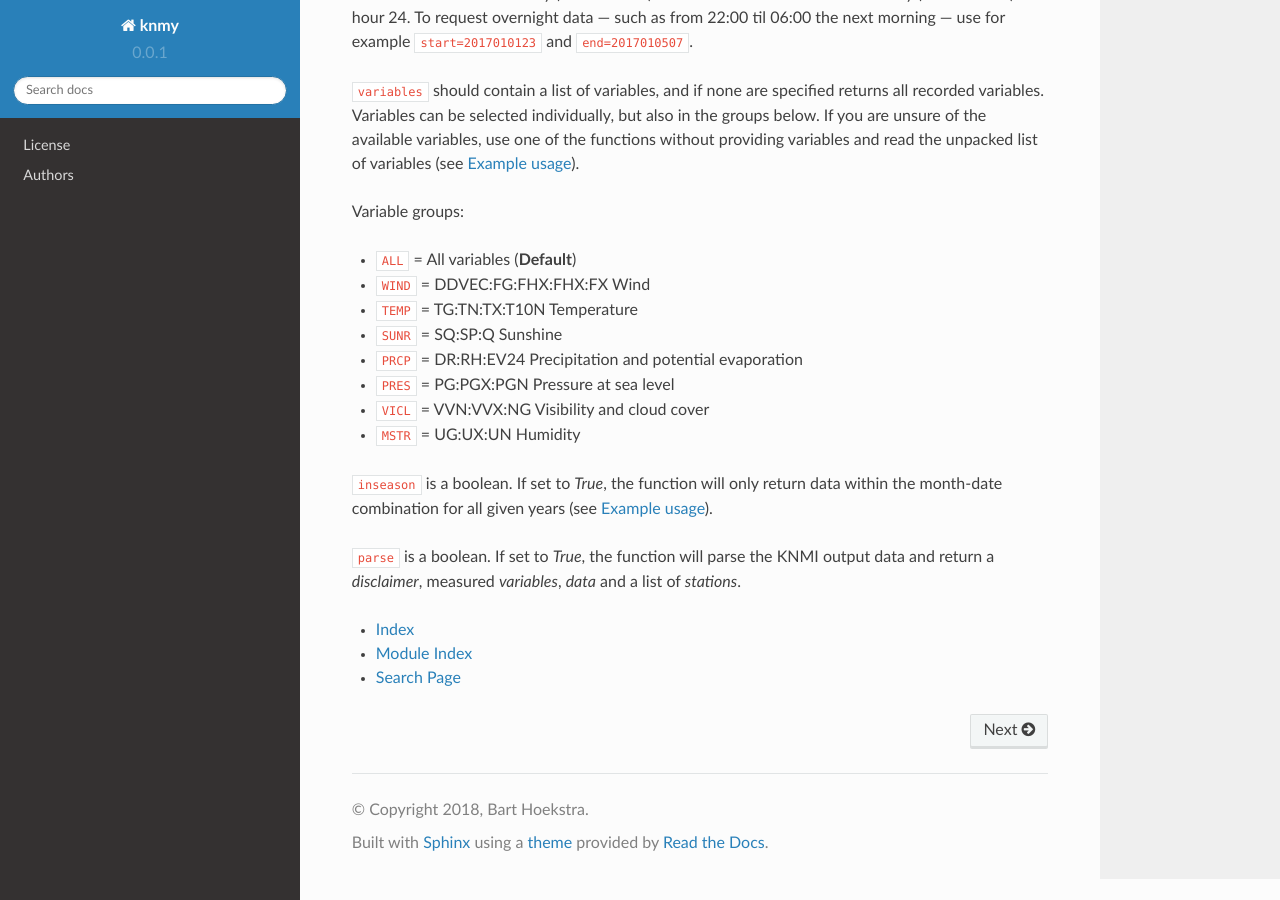
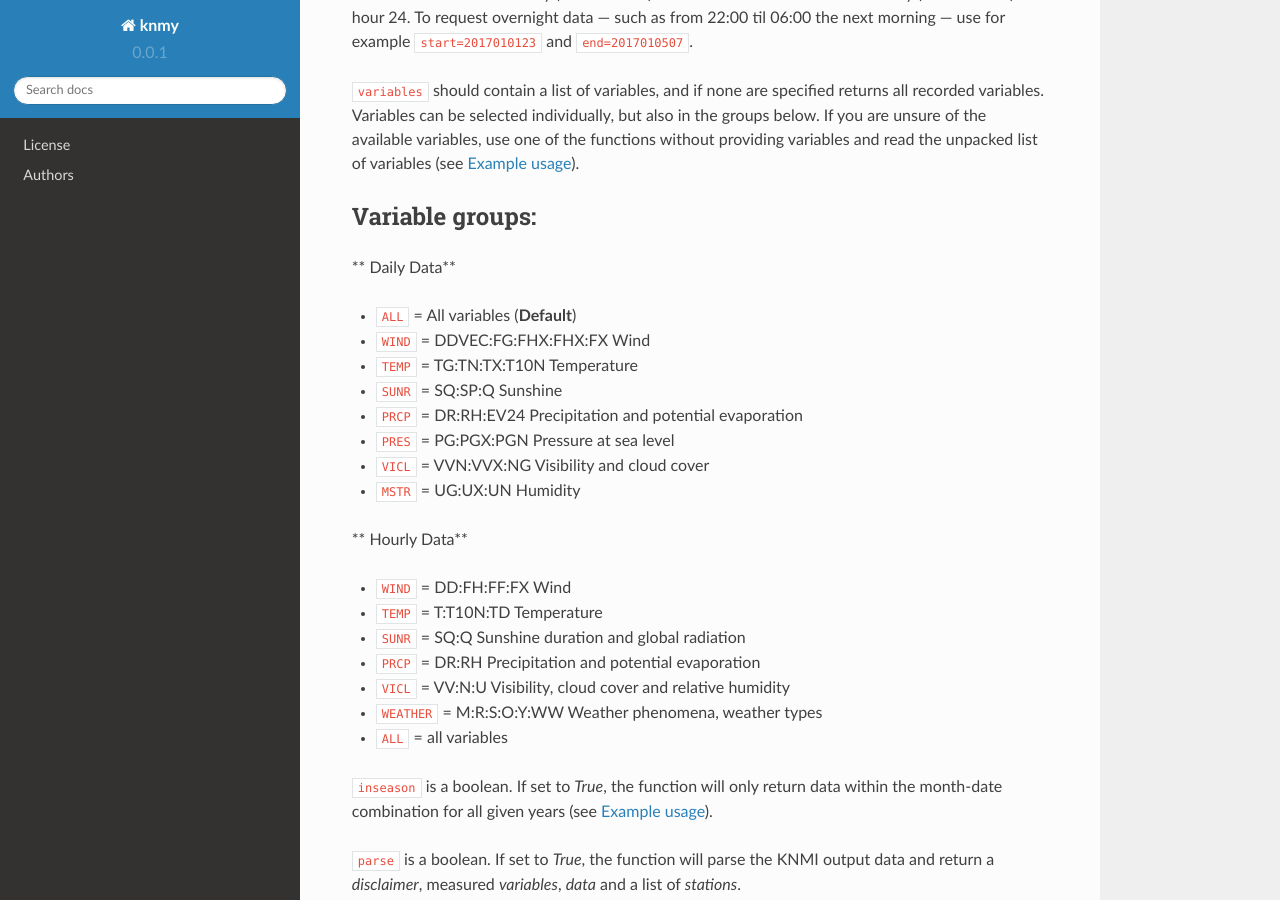
Before and after one commit to barthoekstra/knmy, a Sphinx documentation site: the page built from docs/source/index.rst, in a window 1280 px wide and 900 px high, scrolled down 1410 px. Built offline with Sphinx 7.4.7 and the Read the Docs theme 2.0.0, drawn with Linux system fonts in a browser that asks for light colours; pages that are not in the unit, such as notebooks, are missing from menus.

Commit message:
Update index.rst

```diff
--- a/docs/source/index.rst
+++ b/docs/source/index.rst
@@ -73,6 +73,9 @@ can be selected individually, but also in the groups below. If you are unsure of
 functions without providing variables and read the unpacked list of variables (see `Example usage`_).
 
 Variable groups:
+-----------------
+
+** Daily Data**
 
 * ``ALL`` =  All  variables (**Default**)
 * ``WIND`` = DDVEC:FG:FHX:FHX:FX Wind
@@ -83,6 +86,16 @@ Variable groups:
 * ``VICL`` = VVN:VVX:NG Visibility and cloud cover
 * ``MSTR`` = UG:UX:UN Humidity
 
+** Hourly Data**
+
+* ``WIND`` = DD:FH:FF:FX Wind
+* ``TEMP`` = T:T10N:TD Temperature
+* ``SUNR`` = SQ:Q Sunshine duration and global radiation
+* ``PRCP`` = DR:RH Precipitation and potential evaporation
+* ``VICL`` = VV:N:U Visibility, cloud cover and relative humidity
+* ``WEATHER`` = M:R:S:O:Y:WW Weather phenomena, weather types
+* ``ALL`` = all variables
+
 ``inseason`` is a boolean. If set to `True`, the function will only return data within the month-date combination for
 all given years (see `Example usage`_).
 
```
